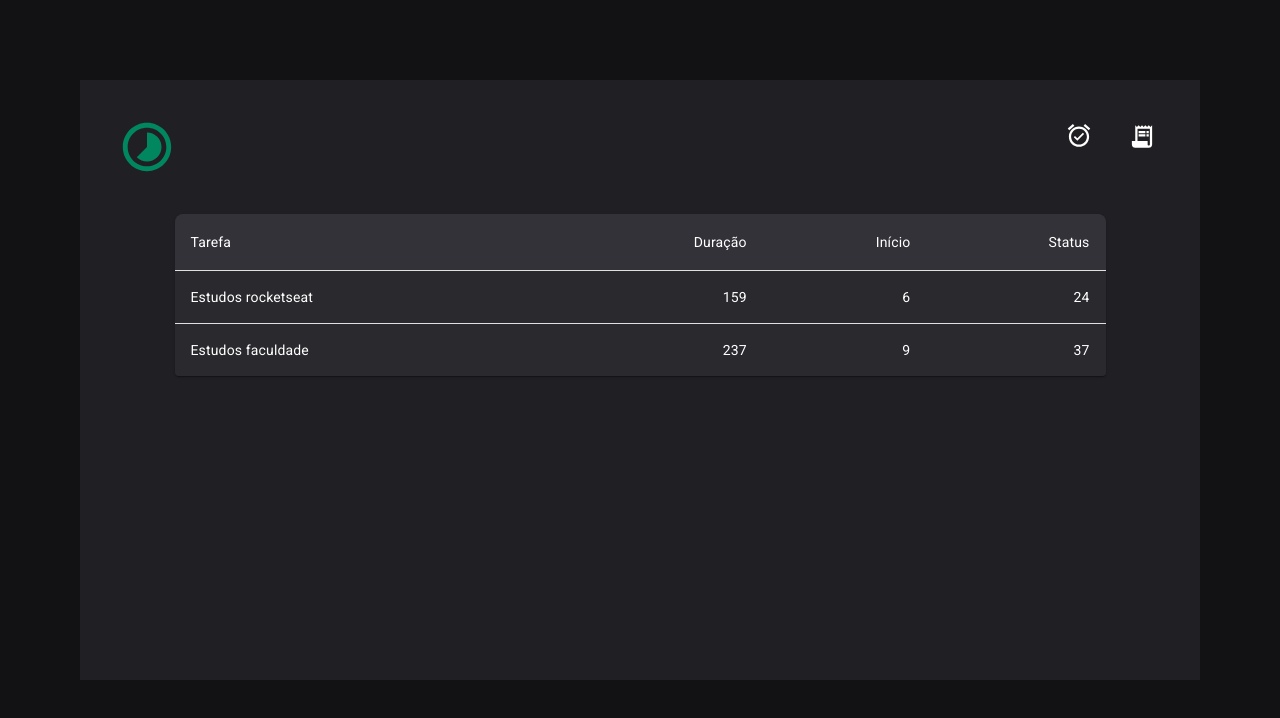
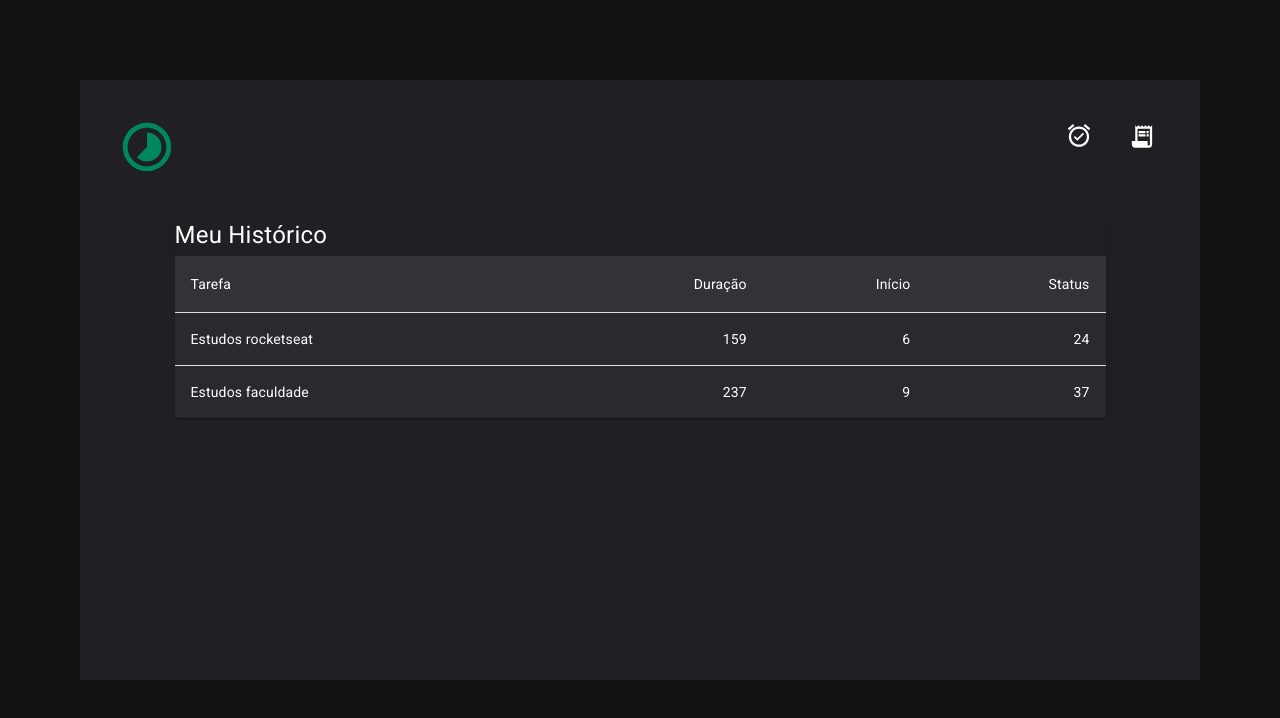
Before and after one commit to marlon-santana/pomodoroTimer, a React (Vite) app: page /History in a window 1280 px wide. Shown: the top 718 px of the page. Built offline with nearby package versions, Linux system fonts and the light colour scheme.

Commit message:
style: add title in history component

```diff
--- a/src/Pages/History.tsx
+++ b/src/Pages/History.tsx
@@ -6,6 +6,7 @@ import TableContainer from "@mui/material/TableContainer";
 import TableHead from "@mui/material/TableHead";
 import TableRow from "@mui/material/TableRow";
 import Paper from "@mui/material/Paper";
+import { Typography } from "@mui/material";
 
 function createData(
   Tarefa: string,
@@ -23,6 +24,7 @@ const rows = [
 
 export function History() {
   return (
+    <>
       <TableContainer
         component={Paper}
         sx={{
@@ -33,6 +35,12 @@ export function History() {
           backgroundColor: "transparent",
         }}
       >
+        <Typography
+          variant="subtitle1"
+          sx={{ color: "white", fontSize: "24px" }}
+        >
+          Meu Histórico
+        </Typography>
         <Table sx={{ minWidth: 650 }} aria-label="simple table">
           <TableHead
             sx={{
@@ -82,5 +90,6 @@ export function History() {
           </TableBody>
         </Table>
       </TableContainer>
+    </>
   );
 }
```
Lines whose indentation alone changed are shown as unchanged.
